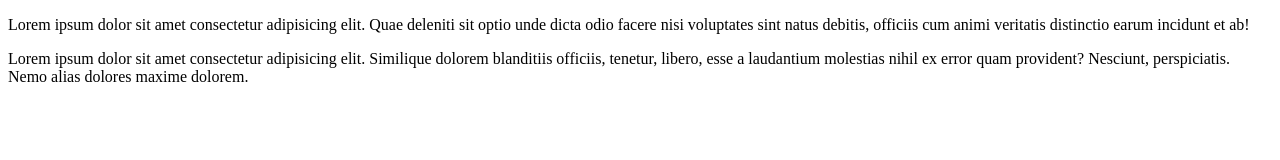
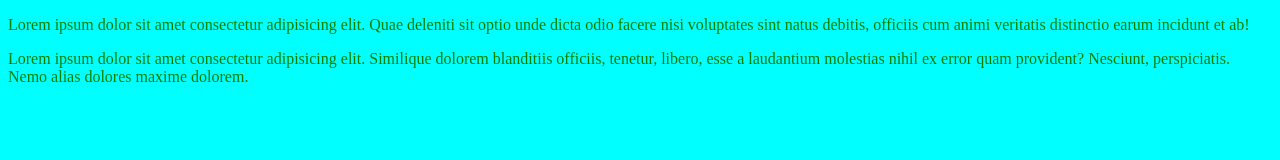
Before and after one commit to Danyloum/zadanieGitHub, a plain HTML site: page index.html in a window 1280 px wide. Drawn offline with Linux system fonts and the light colour scheme.

Commit message:
Dodanie stylu strony

```diff
--- a/index.html
+++ b/index.html
@@ -5,6 +5,12 @@
     <meta http-equiv="X-UA-Compatible" content="IE=edge">
     <meta name="viewport" content="width=device-width, initial-scale=1.0">
     <title>Document</title>
+    <style>
+        body{
+            background-color:aqua;
+            color:green;
+            }
+    </style>
 </head>
 <body>
     <p>Lorem ipsum dolor sit amet consectetur adipisicing elit. Quae deleniti sit optio unde dicta odio facere nisi voluptates sint natus debitis, officiis cum animi veritatis distinctio earum incidunt et ab!</p>
```
